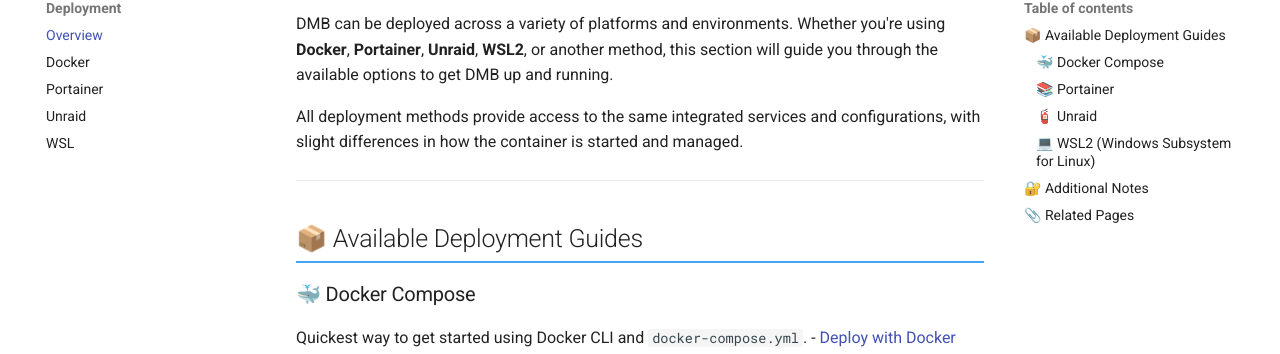
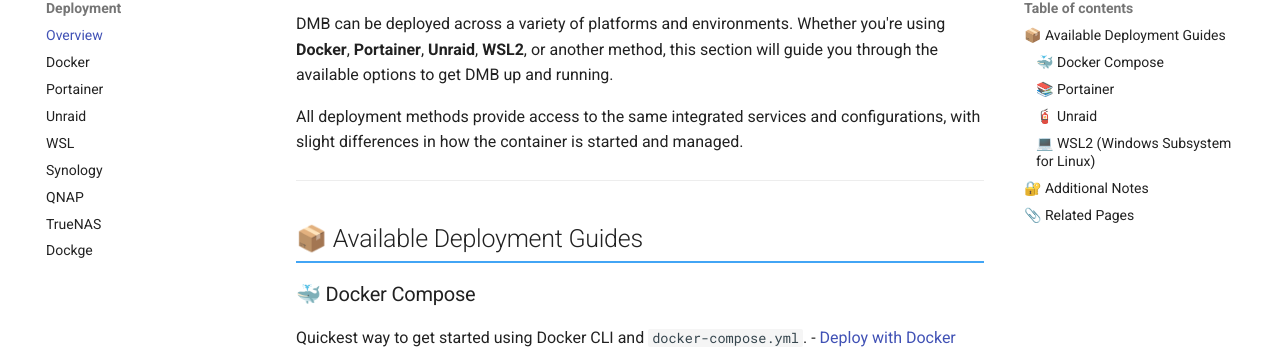
Before and after one commit to I-am-PUID-0/DMB_Docs, an MkDocs documentation site: the page built from docs/deployment/index.md, in a window 1280 px wide. Shown: the part 151-505 px from the top of the page. Built offline with MkDocs 1.6.1 and Material for MkDocs 9.7.7, drawn with Linux system fonts in a browser that asks for light colours; comment, search, counter and statistics services are not loaded.

Commit message:
Add deployment documentation for Synology, QNAP, TrueNAS, and Dockge

```diff
--- a/mkdocs.yml
+++ b/mkdocs.yml
@@ -32,6 +32,10 @@ nav:
       - Portainer: deployment/portainer.md
       - Unraid: deployment/unraid.md
       - WSL: deployment/wsl.md
+      - Synology: deployment/synology.md
+      - QNAP: deployment/qnap.md
+      - TrueNAS: deployment/truenas.md
+      - Dockge: deployment/dockge.md
   - API Reference:
       - Endpoints: api/endpoints.md
   - FAQ:
```
Also changed, not shown: docs/deployment/dockge.md (added), docs/deployment/qnap.md (added), docs/deployment/synology.md (added), docs/deployment/truenas.md (added).
